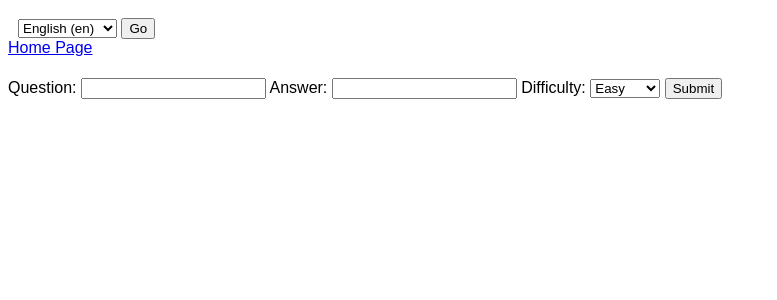
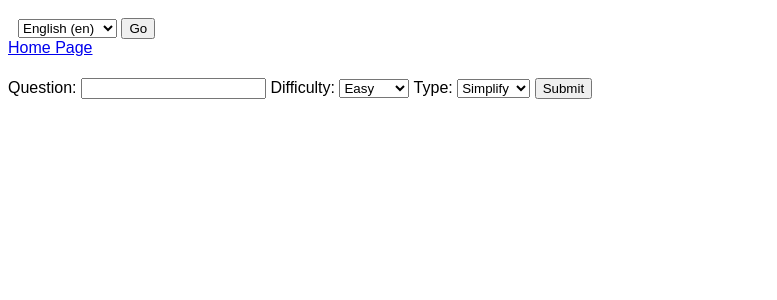
Before and after one commit to Gen1Code/ENGF2SC2, a Django app: page /createQuestion in a window 1280 px wide. Shown: the top 300 px of the page, without its empty margins (0-777 px from the left). Run offline with Django 4.2, Linux system fonts and the light colour scheme; parts of the project's set-up code (start-up, migrations or seed data) failed here and were passed over.

Commit message:
Added Types of Questions
Redefined Database, and links between frontend and backend

```diff
--- a/SetTutor/forms.py
+++ b/SetTutor/forms.py
@@ -6,18 +6,21 @@ DIFFICULTY_CHOICES = (
     ("Hard","Hard")
 )
 
+TYPE_CHOICES = (
+    (1,"Simplify"),
+    (2,"Diagram")
+)
+
 class QuestionForm(forms.Form):
     Question = forms.CharField(label='Question', max_length=512)
-    Answer = forms.CharField(label='Answer', max_length=128)
     Difficulty = forms.ChoiceField(label="Difficulty", choices=DIFFICULTY_CHOICES)
-
-class AnswerForm(forms.Form):
-    Answer = forms.CharField(label='Answer', max_length=128)
+    Type = forms.ChoiceField(label="Type", choices=TYPE_CHOICES)
 
 class AnswerFormReturned(forms.Form):
-    Answer = forms.CharField(label='Answer', max_length=128)
     Question = forms.CharField(max_length=128)
     Difficulty = forms.ChoiceField(choices=DIFFICULTY_CHOICES)
+    Type = forms.ChoiceField(choices=TYPE_CHOICES)
+    Answer = forms.CharField(label='Answer', max_length=128)
 
 class LanguageForm(forms.Form):
     Language = forms.CharField(max_length=5)
--- a/SetTutor/templates/questionpage.html
+++ b/SetTutor/templates/questionpage.html
@@ -7,7 +7,7 @@
             $.ajax({
                 type: 'POST',
                 url: "ajax/checkAnswer",
-                data: $("#answer-form").serialize(),
+                data: $("#answer-form").serialize(),//function that changes ANswer is needed here
                 success: function (response) {
                     // clear the form.
                     console.log(response);
@@ -28,13 +28,15 @@
     <ul>
         <li>{{Question}}</li>
         <li>{{Difficulty}}</li>
+        <li>{{Type}}</li>
     </ul>
 
     <form id="answer-form" onsubmit="ajax();return false;">
         {% csrf_token %}
-        {{form}}
         <input type="hidden" value="{{Difficulty}}" name="Difficulty">
         <input type="hidden" value="{{Question}}" name="Question">
+        <input type="hidden" value="{{Type}}" name="Type">
+        <input type="text" name="Answer">
         <input type="submit" value="Submit">
     </form>
 {% endblock %}
--- a/SetTutor/views.py
+++ b/SetTutor/views.py
@@ -1,7 +1,7 @@
 from django.http import HttpResponse, HttpResponseRedirect
 from django.template import loader
 from .models import Questions, getAnswer
-from .forms import QuestionForm, AnswerForm, LanguageForm, AnswerFormReturned
+from .forms import QuestionForm, LanguageForm, AnswerFormReturned
 from django.shortcuts import render
 from django.utils.translation import gettext as _
 from django.utils import translation
@@ -10,38 +10,38 @@ from django.conf import settings
 from django_ajax.decorators import ajax
 from SetClass import Set
 
+SIMPLIFY_TYPE = 1
+DIAGRAM_TYPE = 2
 
 def homePage(request):
     template = loader.get_template('homepage.html')
     return HttpResponse(template.render({}, request))
 
+def createQuestionPage(request):
+  if request.method == 'POST':
+    form = QuestionForm(request.POST)
+    if form.is_valid():
+      # Change Answer from equation into list of regions
+      Q = form.cleaned_data["Question"]
+      D = form.cleaned_data["Difficulty"]
+      T = form.cleaned_data["Type"]
+      x = Set(D)
 
-def createQuestionPage(request):
-    if request.method == 'POST':
-        form = QuestionForm(request.POST)
-        if form.is_valid():
-            # Change Answer from equation into list of regions
-            Q = form.cleaned_data["Question"]
-            D = form.cleaned_data["Difficulty"]
-            x = Set(D)
-            A = form.cleaned_data["Answer"]
+      if T == DIAGRAM_TYPE:
+        if not x.regexCheck(Q) or not x.balancedParentheses(Q):
+          return HttpResponseRedirect('/')
 
-            if x.regexCheck(A):
-              if x.balancedParentheses(A):
-                ARegions = x.evaluate(A)
+      question = Questions(
+          Question=Q,
+          Difficulty=D,
+          Type=T
+      )
+      question.save()
 
-                question = Questions(
-                    Question=Q,
-                    Answer=ARegions,
-                    Difficulty=D
-                )
-                question.save()
-
-                return HttpResponseRedirect('/')
-    else:
-        form = QuestionForm()
-    return render(request, 'CreateQuestion.html', {'form': form})
-
+      return HttpResponseRedirect('/')
+  else:
+      form = QuestionForm()
+  return render(request, 'CreateQuestion.html', {'form': form})
 
 def questionPage(request):
   question = Questions.objects.random()
@@ -49,7 +49,7 @@ def questionPage(request):
   context = {
     'Question': question.Question,
     'Difficulty': question.Difficulty,
-    'form': AnswerForm()
+    'Type':question.Type
   }
   return HttpResponse(template.render(context,request))
 
@@ -58,23 +58,14 @@ def checkAnswer(request):
   if request.method == 'POST':
     form = AnswerFormReturned(request.POST)
     if form.is_valid():
-      Answer = form.cleaned_data["Answer"]
       Question = form.cleaned_data["Question"]
       Difficulty = form.cleaned_data["Difficulty"]
-      #Regex Check
-      x = Set(Difficulty)
-      if x.regexCheck(Answer):
-        if x.balancedParentheses(Answer):
-          regions = x.evaluate(Answer)
-          #Check Database if Answer is the same (Answer is stored as a list of regions in database)
-          print(regions)
-          print(getAnswer(Question))
-          print(regions == getAnswer(Question))
-          if regions == getAnswer(Question):
-            return {"Result":True}
+      Type = form.cleaned_data["Type"]
+      Answer = form.cleaned_data["Answer"]
 
-      #branch to different parts depending if correct or not
-      #Make redirects
+      if correctAnswer(Question,Difficulty,Type,Answer):
+        return {"Result":True}
+
       return {"Result":False}
   else:
     return {"Error":""}
@@ -91,3 +82,13 @@ def setLanguage(request):
             response.set_cookie(settings.LANGUAGE_COOKIE_NAME, language)
             return response
     return HttpResponseRedirect('/')
+
+def correctAnswer(Question,Difficulty,Type,Answer):
+  x = Set(Difficulty)
+  if Type == SIMPLIFY_TYPE:
+    if not x.regexCheck(Answer) or not x.balancedParentheses(Answer):
+       return False
+    return x.evaluate(Answer) == Question
+  elif Type == DIAGRAM_TYPE:
+    #Check for answer is {...}
+    return x.evaluate(Question) == Answer
--- a/TODO.txt
+++ b/TODO.txt
@@ -8,5 +8,4 @@ Send list of regions to Backend
 
 Back End
 Language JSON Files
-Regex Equation Check
 Check Answer is correct (2 types of questions)
```
Also changed, not shown: SetTutor/models.py (+2 -5 lines), SetTutor/migrations/0006_questions_type_alter_questions_question.py (added).
